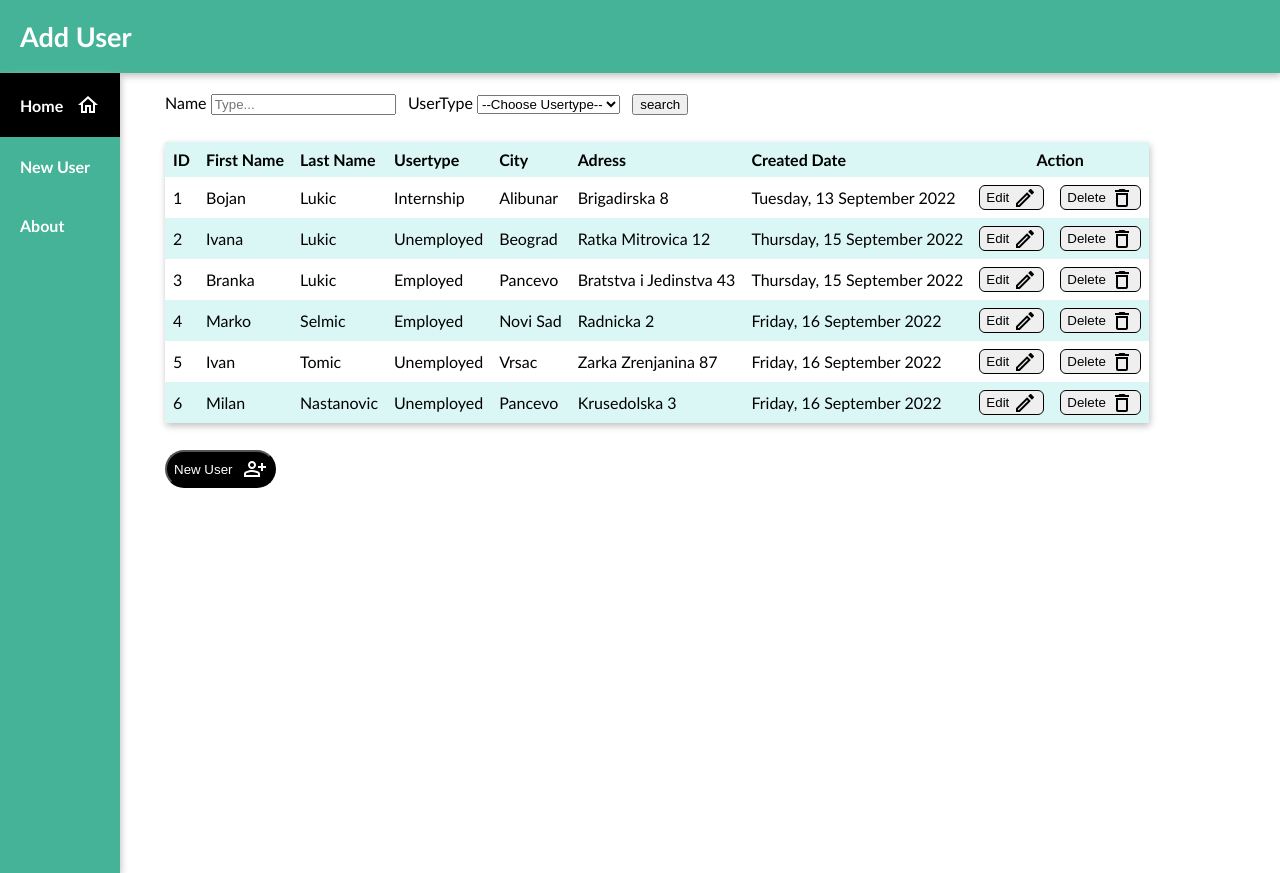
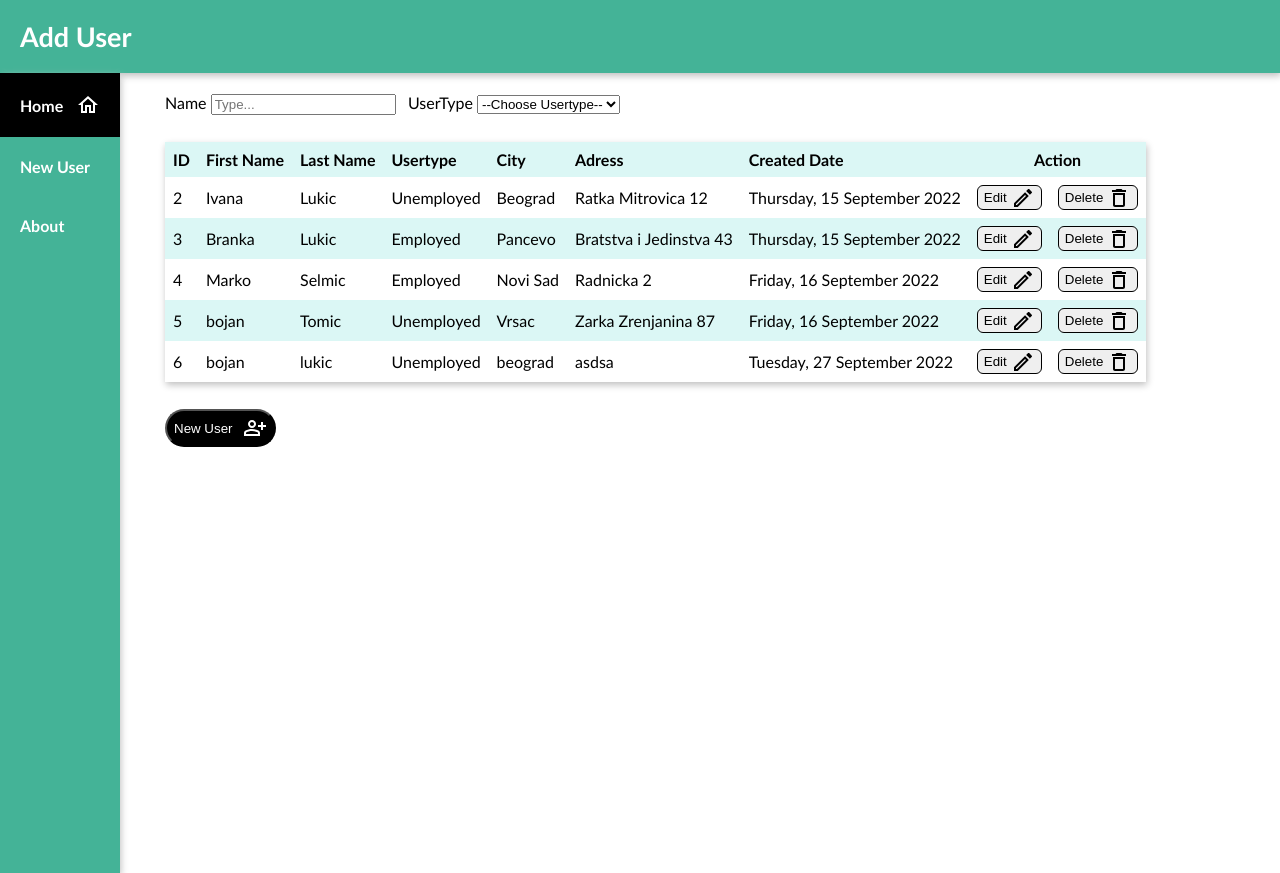
Before and after one commit to bojanlukic/React-Add-User, a React (Create React App) app: page / in a window 1280 px wide. Built offline with nearby package versions, Linux system fonts and the light colour scheme; data requests are answered from the project's data file.

Commit message:
Finished

```diff
--- a/db.json
+++ b/db.json
@@ -1,15 +1,5 @@
 {
   "PERSON": [
-    {
-      "firstName": "Bojan",
-      "lastName": "Lukic",
-      "userType": "Internship",
-      "city": "Alibunar",
-      "adress": "Brigadirska 8",
-      "createdDate": "Tuesday, 13 September 2022",
-      "id": 1,
-      "ModifiedDate": "Monday, 26 September 2022"
-    },
     {
       "firstName": "Ivana",
       "lastName": "Lukic",
@@ -40,21 +30,22 @@
       "id": 4
     },
     {
-      "firstName": "Ivan",
+      "firstName": "bojan",
       "lastName": "Tomic",
       "userType": "Unemployed",
       "city": "Vrsac",
       "adress": "Zarka Zrenjanina 87",
       "createdDate": "Friday, 16 September 2022",
-      "id": 5
+      "id": 5,
+      "ModifiedDate": "Tuesday, 27 September 2022"
     },
     {
-      "firstName": "Milan",
-      "lastName": "Nastanovic",
+      "firstName": "bojan",
+      "lastName": "lukic",
       "userType": "Unemployed",
-      "city": "Pancevo",
-      "adress": "Krusedolska 3",
-      "createdDate": "Friday, 16 September 2022",
+      "city": "beograd",
+      "adress": "asdsa",
+      "createdDate": "Tuesday, 27 September 2022",
       "id": 6
     }
   ]
--- a/src/components/EditPersonForm.js
+++ b/src/components/EditPersonForm.js
@@ -13,6 +13,13 @@ function EditPersonForm() {
     adress: "",
   });
 
+  useEffect(() => {
+    if (parseInt(id) >= 0) {
+      fetchUserData(id);
+    }
+  }, [id]);
+
+
   const fetchUserData = (id) => {
     fetch(`http://localhost:3000/PERSON/${id}`)
       .then((res) => res.json())
@@ -27,11 +34,6 @@ function EditPersonForm() {
       .catch((err) => console.log("Greska pri ucitavanju URL-a", err));
   };
 
-  useEffect(() => {
-    if (parseInt(id) >= 0) {
-      fetchUserData(id);
-    }
-  }, [id]);
 
   const handleChange = (e) => {
     const value = e.target.value;
--- a/src/components/Persons.js
+++ b/src/components/Persons.js
@@ -10,7 +10,7 @@ function Persons() {
   const [employees, setEmployees] = useState([]);
   const [name, setName] = useState("");
   const [userType, setUserType] = useState("");
-  const [search, setSearch] = useState("");
+
 
   useEffect(() => {
     refresh();
@@ -60,21 +60,16 @@ function Persons() {
       .catch((err) => console.log("Nije ispravan URL!", err));
   };
 
-  const submitHandler = (e) => {
-    e.preventDefault();
-    setSearch(filteredPersons)
 
-  }
 
 
   return (
     <div>
       <div className="input">
-        <form onSubmit={submitHandler}>
+        <form>
           <label>Name</label>&nbsp;
           <input
             type="text"
-
             name="name"
             placeholder="Type..."
             onChange={(e) => setName(e.target.value)}
@@ -88,7 +83,6 @@ function Persons() {
             <option value="Unemployed">Unemployed</option>
           </select>
           &nbsp; &nbsp;
-          <button type= "submit" >search</button>
         </form>
       </div>
 
```
